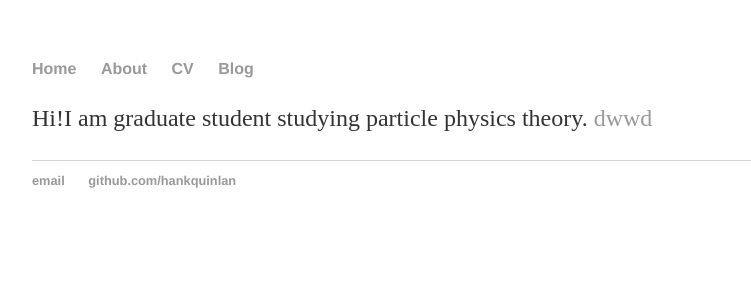
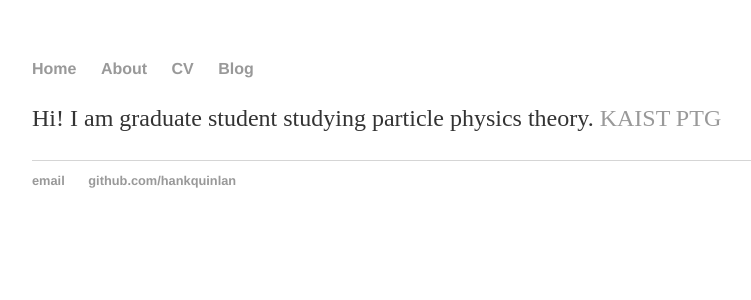
Before and after one commit to anffl0101/github, a Jekyll site: the page built from index.html, in a window 1280 px wide. Shown: the top 300 px of the page, without its empty margins (160-911 px from the left). Built offline with Jekyll 4.4.1, drawn with Linux system fonts in a browser that asks for light colours.

Commit message:
Update index.html

```diff
--- a/index.html
+++ b/index.html
@@ -4,5 +4,5 @@ title: Jiheon Lee
 ---
 <div class="blurb">
 	<h1dwjwjjw!</h1>
-	<p>Hi!I am graduate student studying particle physics theory. <a href="/about">dwwd</a></p>
+	<p> Hi! I am graduate student studying particle physics theory. <a href="https://sites.google.com/view/kaist-ptg">KAIST PTG</a></p>
 </div><!-- /.blurb -->
```
